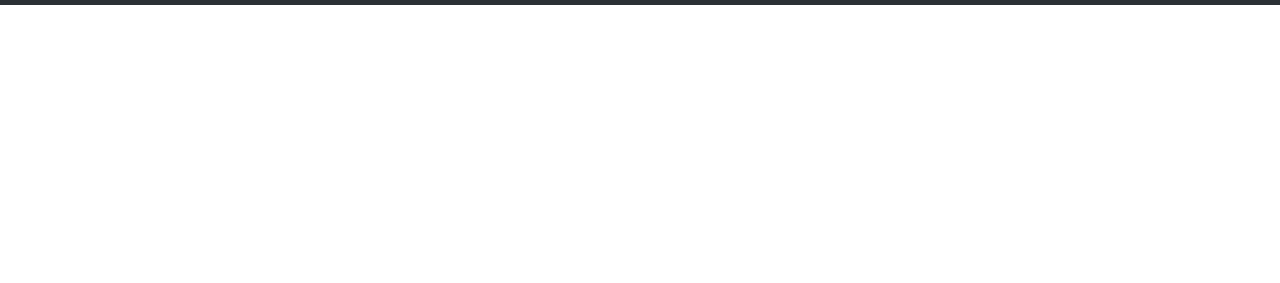
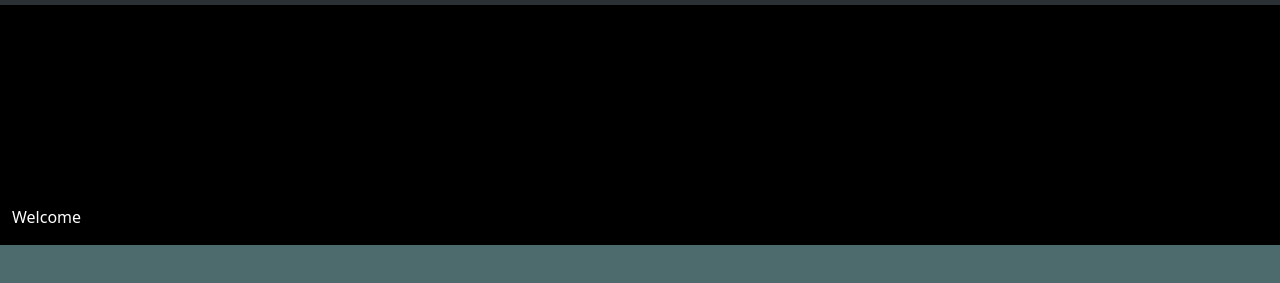
Before and after one commit to Jazzyjz/apiweb, a plain HTML site: page FoodRecipes.html in a window 1280 px wide. Shown: the part 51-334 px from the top of the page. Drawn offline with nearby package versions, Linux system fonts and the light colour scheme.

Commit message:
added new page created banner creating welcome text within banner

```diff
--- a/FoodRecipes.html
+++ b/FoodRecipes.html
@@ -12,12 +12,21 @@
     </title>
 </head>
 <body>
+  </div>
     <nav class="navbar bg-body-tertiary" data-bs-theme= "dark">
         <div class="container-fluid">
           <a class="navbar-brand" href="#">
             <img src="/docs/5.3/assets/brand/bootstrap-logo.svg" alt="Logo" width="30" height="24" class="d-inline-block align-text-top">
              NewSite
           </a>
+          </div>
+        </nav>
+          <article>
+          <div class="container-fluid" id="banner">
+            <p>Welcome</p>
+          </div>
+          </article>
+
         </div>
-      </nav>
+
 </body>
--- a/assets/FoodRecipe.css
+++ b/assets/FoodRecipe.css
@@ -0,0 +1,11 @@
+body{
+    background-color: #4D6A6D ;
+}
+#banner{
+    padding-top: 200px;
+    width: 100%;
+    position: absolute;
+    display: ;
+    background-color: black;
+    color: white;
+}
```
